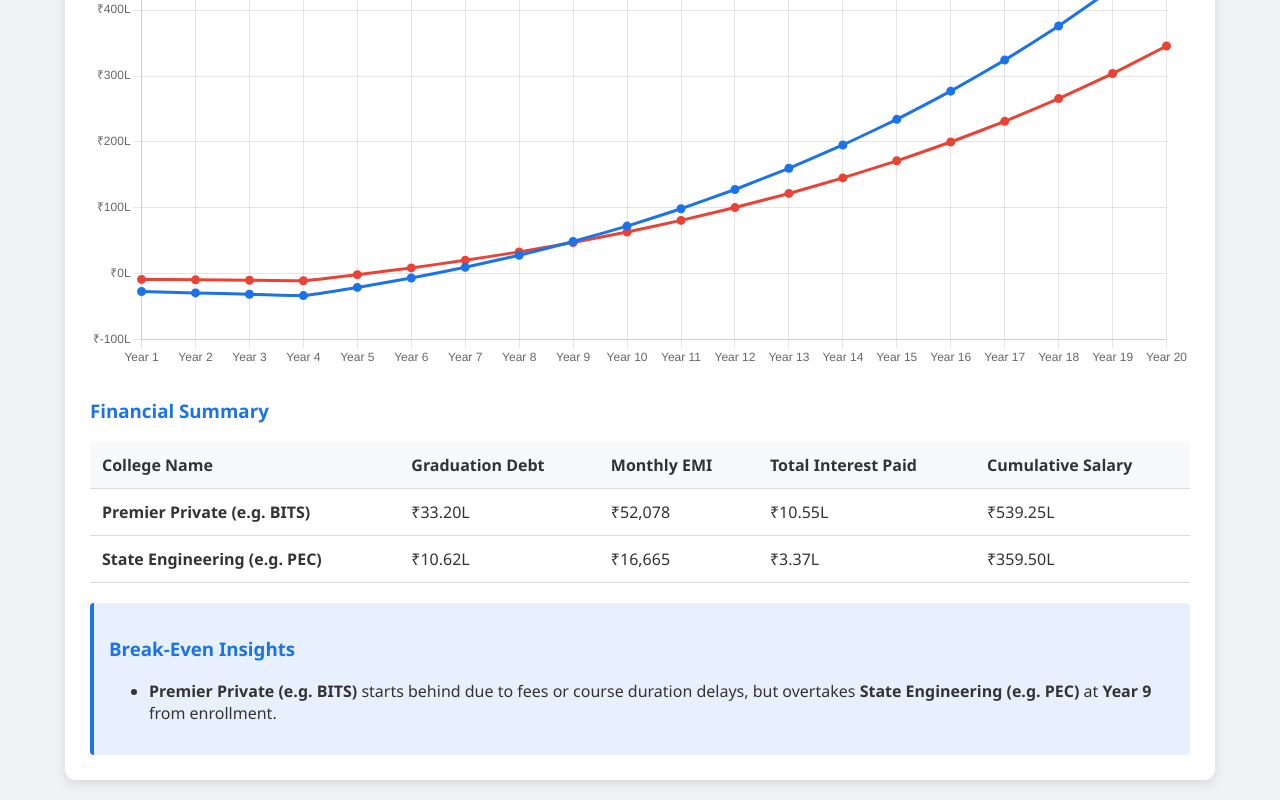
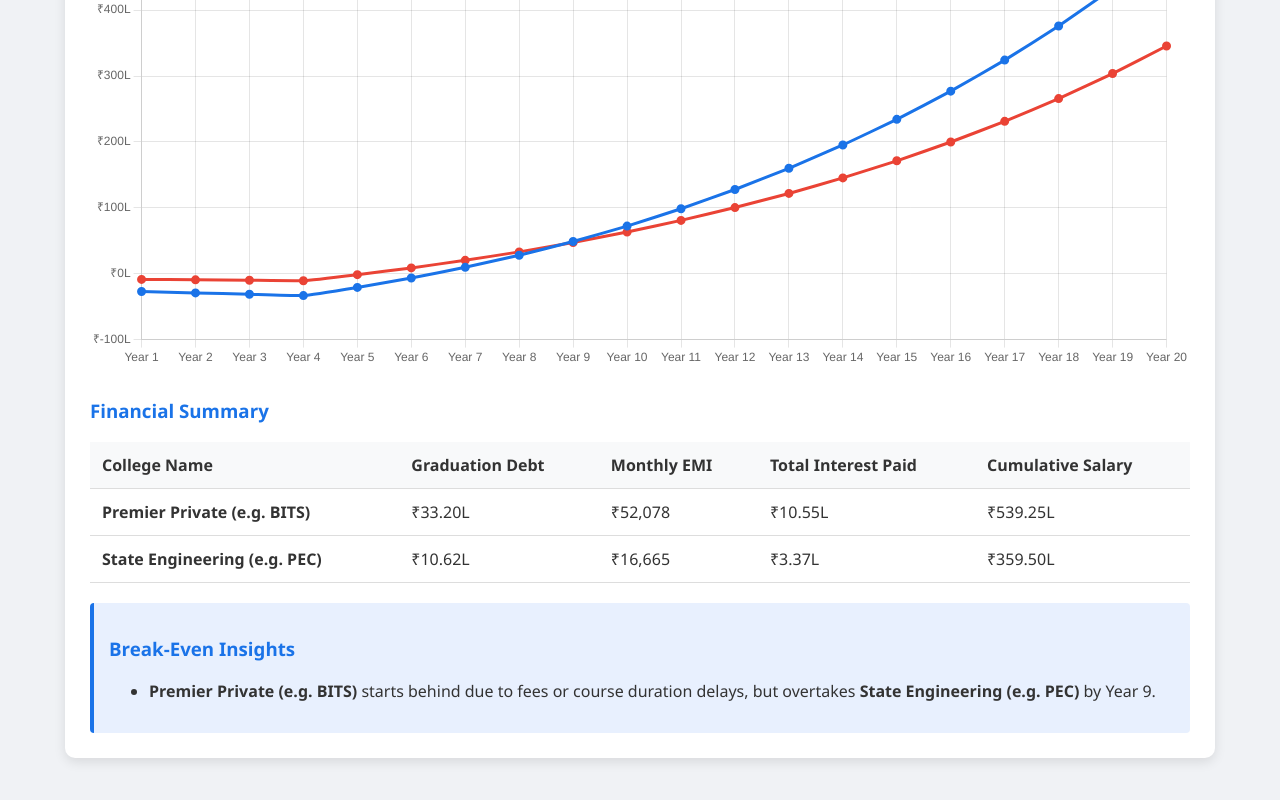
Before and after one commit to jesmith08/ROIsimulator, a plain HTML site: page index.html in a window 1280 px wide. Shown: the part 895-1695 px from the top of the page. After the commit the page ends 1673 px from the top, so only its background shows below. Drawn offline with nearby package versions, Linux system fonts and the light colour scheme.

Commit message:
Fix wording in insights list for overtaking message

```diff
--- a/index.html
+++ b/index.html
@@ -291,7 +291,8 @@
 
                 if (overtakeYear !== -1) {
                     breakEvensFound++;
-                    insightsList.innerHTML += '<li><strong>' + initialLoser.name + '</strong> starts behind due to fees or course duration delays, but overtakes <strong>' + initialWinner.name + '</strong> at <strong>Year ' + overtakeYear + '</strong> from enrollment.</li>';
+                    insightsList.innerHTML += '<li><strong>' + initialLoser.name + '</strong> starts behind due to fees or course duration delays, but overtakes <strong>' + initialWinner.name + '</strong> by Year ' + overtakeYear + '.</li>';
+
                 }
             }
         }
```
